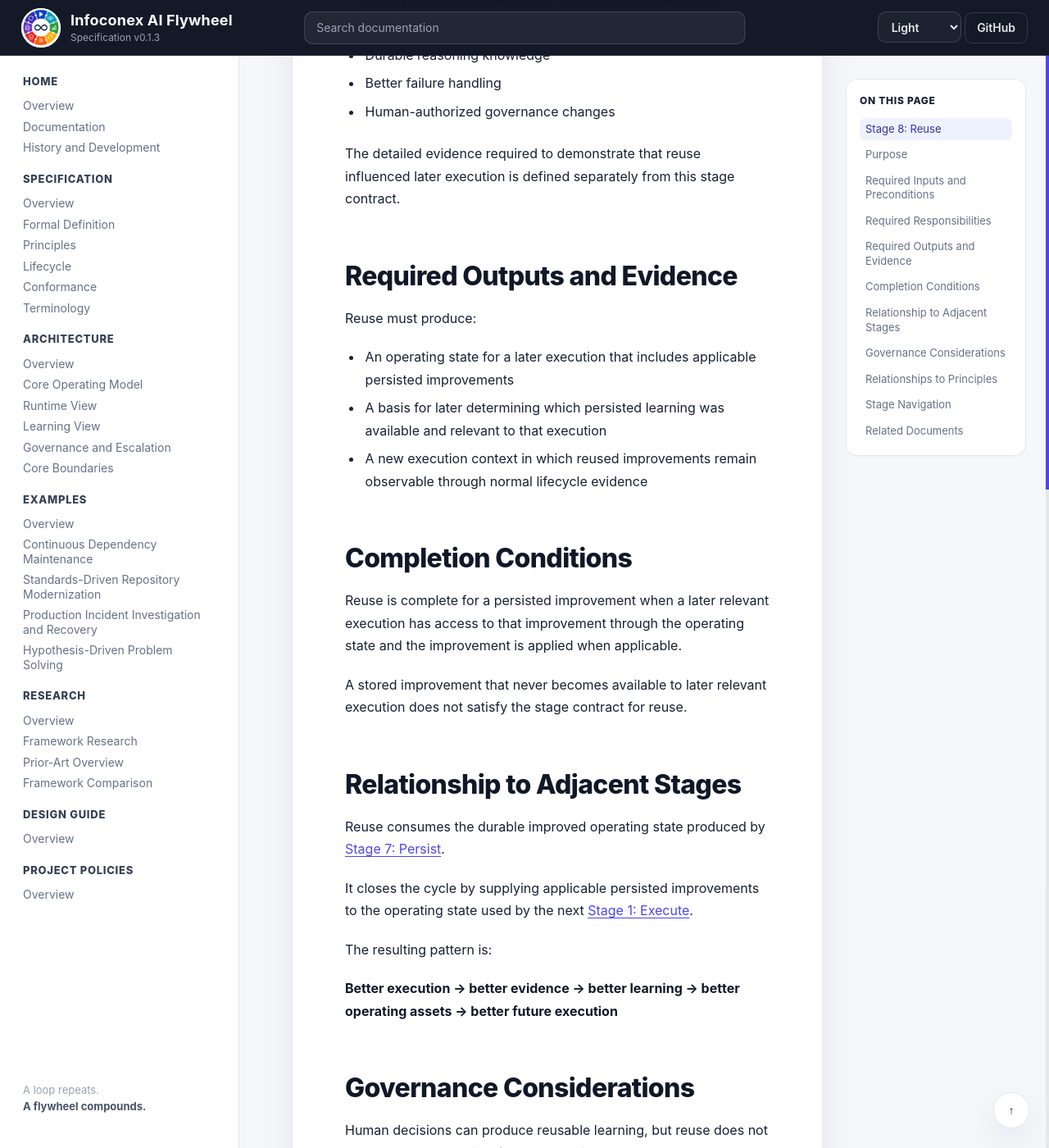
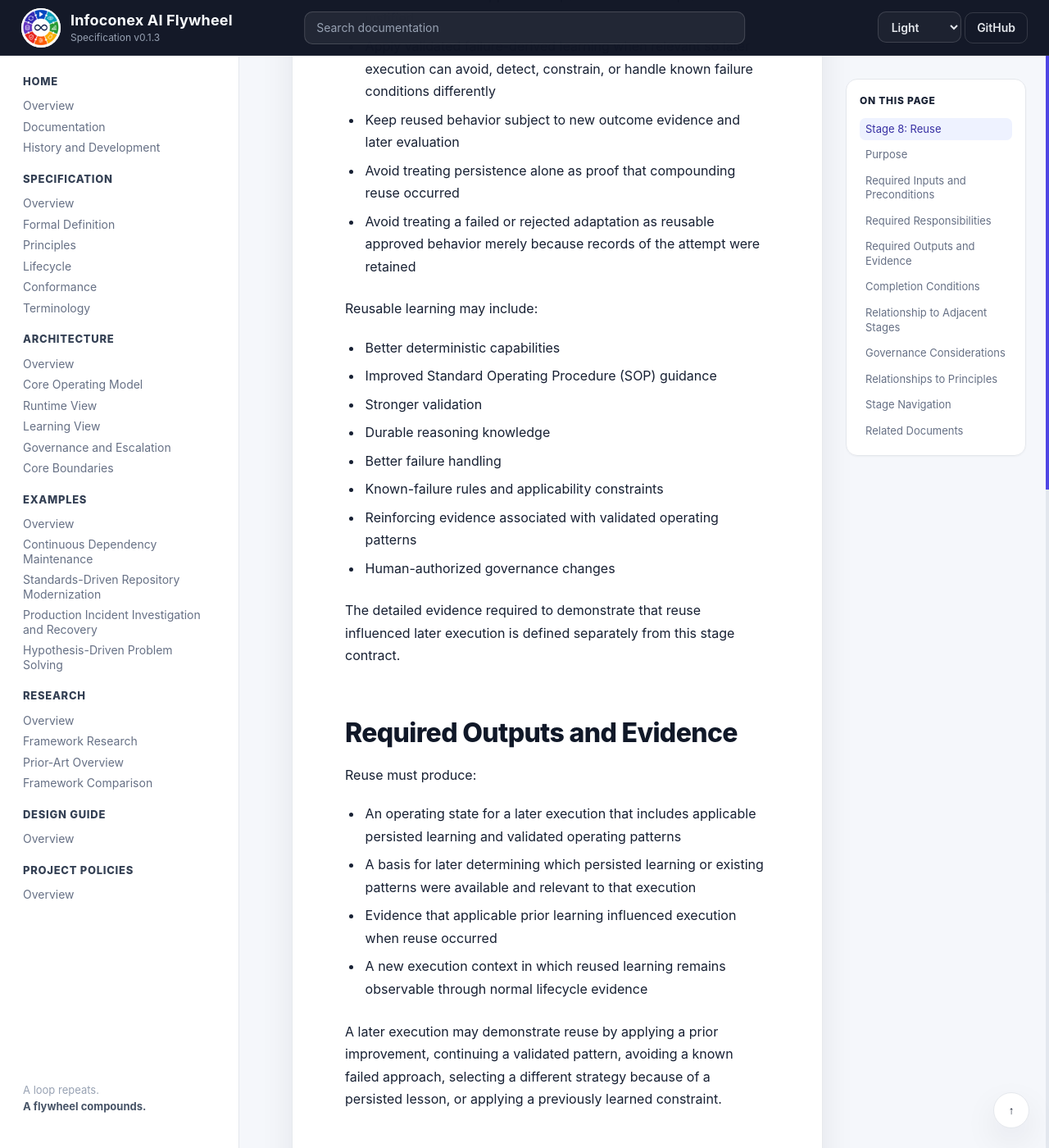
Before and after one commit to infoconex/ai-flywheel, a Jekyll site: the page built from docs/specification/lifecycle/08-reuse.md, in a window 1280 px wide and 1400 px high, scrolled down 1697 px. Shown: the whole window at 82% size. Built offline with Jekyll 4.4.1, drawn with Linux system fonts in a browser that asks for light colours; our own code applies the rules of GitHub Pages for plain Markdown files; some of the changed text lies outside the part shown.

Commit message:
Define reuse for validated learning and reinforced operating patterns

```diff
--- a/docs/specification/lifecycle/08-reuse.md
+++ b/docs/specification/lifecycle/08-reuse.md
@@ -1,41 +1,49 @@
 # Stage 8: Reuse
 
-Future Infoconex AI Flywheel executions begin with the improved operating state created by previous cycles.
+Future Infoconex AI Flywheel executions begin with the validated operating state and reusable learning produced or reinforced by previous cycles.
 
 ## Purpose
 
 Reuse is what turns isolated learning into compounding improvement.
 
-Persistence creates durable assets. Reuse makes those assets useful by ensuring later execution can inherit and apply relevant validated and authorized improvements.
+Persistence makes validated learning durable. Reuse makes that learning valuable by allowing later execution to inherit and apply what remains relevant, including validated improvements, known-failure knowledge, applicability constraints, and reinforced operating patterns.
 
 ## Required Inputs and Preconditions
 
 Reuse requires:
 
-- Validated and authorized persistent improvements from [Stage 7: Persist](07-persist.md)
-- The context in which each improvement is valid
+- Relevant persisted learning from [Stage 7: Persist](07-persist.md)
+- Existing validated operating patterns that remain applicable
+- The context in which each persisted lesson or pattern is valid
 - The current Governance Policy
 - A later authorized execution in which earlier learning may be relevant
 
-The persisted improvement must be available to later execution in a form that can influence the operating state when applicable.
+Persisted learning must be available to later execution in a form that can influence the operating state when applicable.
+
+Reuse is not limited to a new improvement created by the immediately preceding cycle. A no-change cycle may demonstrate continued reuse of an earlier validated pattern while adding reinforcing evidence about that pattern.
 
 ## Required Responsibilities
 
 Reuse must:
 
-- Make relevant persisted improvements available to later execution
+- Make relevant persisted learning available to later execution
 - Apply persisted learning only where it remains relevant, valid, and authorized
 - Allow later execution to benefit from prior validated learning rather than requiring the same learning to be rediscovered from scratch
+- Continue to use an existing validated operating pattern when current evidence supports that pattern and no adaptation is justified
+- Apply validated failure-derived learning when relevant so later execution can avoid, detect, constrain, or handle known failure conditions differently
 - Keep reused behavior subject to new outcome evidence and later evaluation
 - Avoid treating persistence alone as proof that compounding reuse occurred
+- Avoid treating a failed or rejected adaptation as reusable approved behavior merely because records of the attempt were retained
 
-Reusable improvements may include:
+Reusable learning may include:
 
 - Better deterministic capabilities
 - Improved Standard Operating Procedure (SOP) guidance
 - Stronger validation
 - Durable reasoning knowledge
 - Better failure handling
+- Known-failure rules and applicability constraints
+- Reinforcing evidence associated with validated operating patterns
 - Human-authorized governance changes
 
 The detailed evidence required to demonstrate that reuse influenced later execution is defined separately from this stage contract.
@@ -44,25 +52,34 @@ The detailed evidence required to demonstrate that reuse influenced later execut
 
 Reuse must produce:
 
-- An operating state for a later execution that includes applicable persisted improvements
-- A basis for later determining which persisted learning was available and relevant to that execution
-- A new execution context in which reused improvements remain observable through normal lifecycle evidence
+- An operating state for a later execution that includes applicable persisted learning and validated operating patterns
+- A basis for later determining which persisted learning or existing patterns were available and relevant to that execution
+- Evidence that applicable prior learning influenced execution when reuse occurred
+- A new execution context in which reused learning remains observable through normal lifecycle evidence
+
+A later execution may demonstrate reuse by applying a prior improvement, continuing a validated pattern, avoiding a known failed approach, selecting a different strategy because of a persisted lesson, or applying a previously learned constraint.
 
 ## Completion Conditions
 
-Reuse is complete for a persisted improvement when a later relevant execution has access to that improvement through the operating state and the improvement is applied when applicable.
+Reuse is complete for a persisted learning item when a later relevant execution has access to that learning and it influences execution when applicable.
 
-A stored improvement that never becomes available to later relevant execution does not satisfy the stage contract for reuse.
+Reuse of an existing validated pattern may be demonstrated when a later relevant execution continues to apply that pattern and produces evidence showing that it remains effective.
+
+A stored improvement or lesson that never becomes available to later relevant execution does not satisfy the stage contract for reuse.
+
+A no-change cycle does not fail Reuse merely because it created no new adaptation. The stage may be satisfied through continued application of earlier validated learning and operating patterns when they remain relevant.
 
 ## Relationship to Adjacent Stages
 
-Reuse consumes the durable improved operating state produced by [Stage 7: Persist](07-persist.md).
+Reuse consumes the durable operating state and persisted learning resolved by [Stage 7: Persist](07-persist.md).
 
-It closes the cycle by supplying applicable persisted improvements to the operating state used by the next [Stage 1: Execute](01-execute.md).
+It closes the cycle by supplying applicable persisted learning and validated operating patterns to the operating state used by the next [Stage 1: Execute](01-execute.md).
 
 The resulting pattern is:
 
-**Better execution → better evidence → better learning → better operating assets → better future execution**
+**Better execution → better evidence → better learning → better operating state → better future execution**
+
+Later evidence may show that reused learning should be challenged, revised, superseded, or retired. That new evidence returns through the lifecycle rather than allowing earlier learning to become permanently authoritative.
 
 ## Governance Considerations
 
@@ -76,10 +93,10 @@ Persisted learning remains subject to later evidence and reevaluation. The detai
 
 ## Relationships to Principles
 
-- [Principle 8: Improvement Must Compound Through Reuse](../principles/08-compounding-reuse.md) defines the requirement that persisted improvements change future operation.
+- [Principle 8: Improvement Must Compound Through Reuse](../principles/08-compounding-reuse.md) defines the requirement that persisted learning changes future operation.
 - [Principle 7: Learning Must Change a Persistent Operational Asset](../principles/07-persistent-learning.md) ensures there is durable learning available to reuse.
 - [Principle 6: Failure Determines Where the System Evolves](../principles/06-evolution-routing.md) helps place learning where it can be reused effectively.
-- [Principle 5: Execution Must Produce Outcome Evidence](../principles/05-outcome-evidence.md) ensures reused improvements remain subject to outcome evaluation.
+- [Principle 5: Execution Must Produce Outcome Evidence](../principles/05-outcome-evidence.md) ensures reused learning remains subject to outcome evaluation.
 - [Principle 1: Autonomy Is Bounded by Human Authority](../principles/01-human-authority.md) prevents improving capability from becoming uncontrolled authority expansion.
 
 ## Stage Navigation
```
